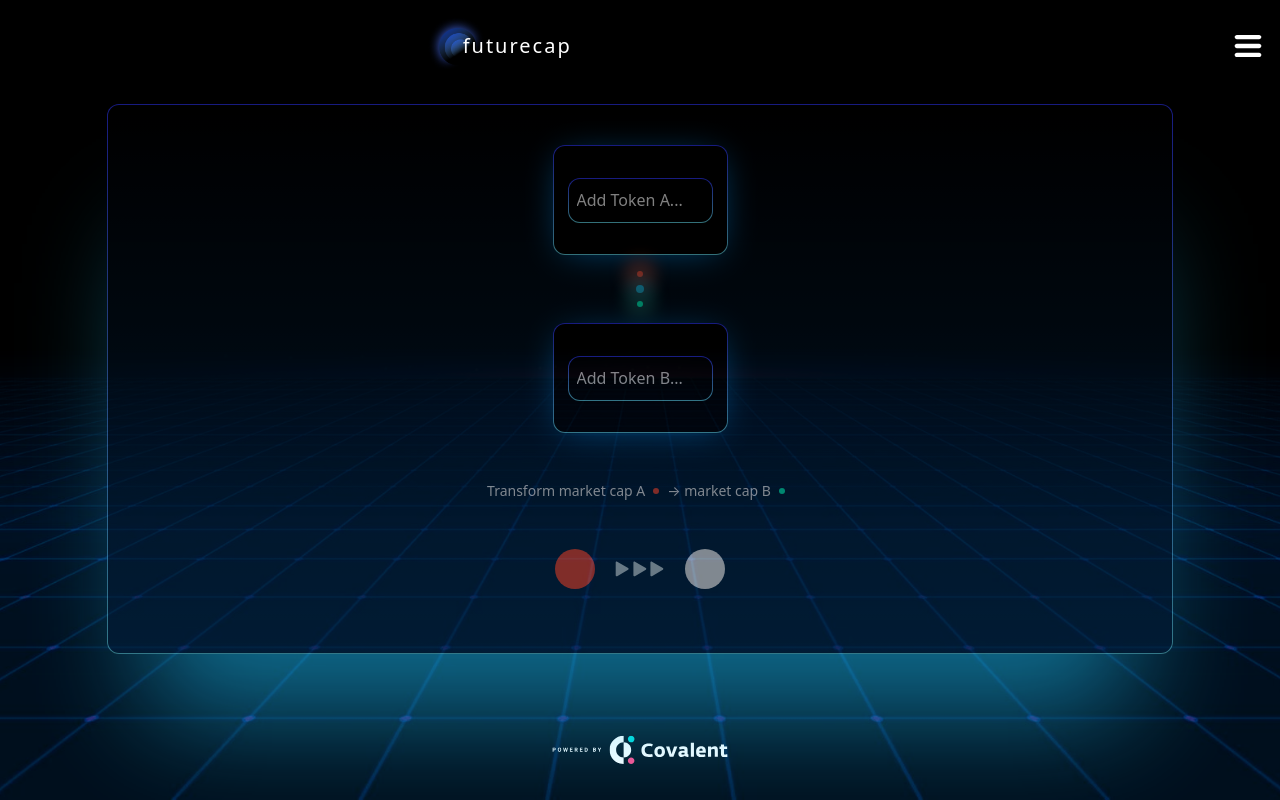
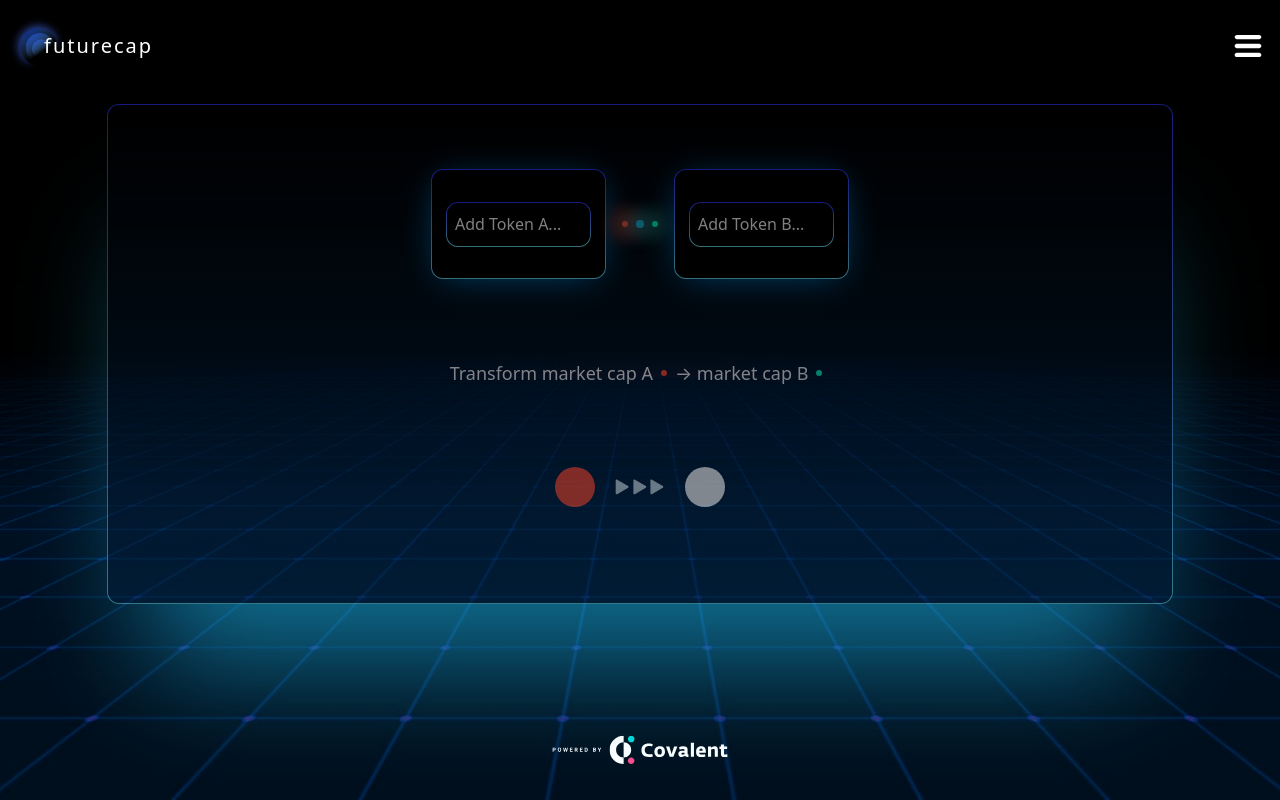
Before and after one commit to dna-projects/market-cap-transform, a Django app: page / in a window 1280 px wide. Run offline with Django 4.2, Linux system fonts and the light colour scheme.

Commit message:
Responsive horizontal styling for sm 640px width.

```diff
--- a/static/css/style.css
+++ b/static/css/style.css
@@ -756,6 +756,10 @@ video {
   flex-direction: column;
 }
 
+.justify-start {
+  justify-content: flex-start;
+}
+
 .justify-center {
   justify-content: center;
 }
@@ -778,6 +782,10 @@ video {
 
 .place-self-end {
   place-self: end;
+}
+
+.self-start {
+  align-self: flex-start;
 }
 
 .self-end {
@@ -889,6 +897,11 @@ video {
   padding-right: 1.25rem;
 }
 
+.px-4 {
+  padding-left: 1rem;
+  padding-right: 1rem;
+}
+
 .pl-2 {
   padding-left: 0.5rem;
 }
@@ -993,3 +1006,74 @@ video {
   --tw-scale-y: 1.02;
   transform: translate(var(--tw-translate-x), var(--tw-translate-y)) rotate(var(--tw-rotate)) skewX(var(--tw-skew-x)) skewY(var(--tw-skew-y)) scaleX(var(--tw-scale-x)) scaleY(var(--tw-scale-y));
 }
+
+@media (min-width: 640px) {
+  .sm\:col-start-1 {
+    grid-column-start: 1;
+  }
+
+  .sm\:my-20 {
+    margin-top: 5rem;
+    margin-bottom: 5rem;
+  }
+
+  .sm\:my-10 {
+    margin-top: 2.5rem;
+    margin-bottom: 2.5rem;
+  }
+
+  .sm\:my-5 {
+    margin-top: 1.25rem;
+    margin-bottom: 1.25rem;
+  }
+
+  .sm\:my-8 {
+    margin-top: 2rem;
+    margin-bottom: 2rem;
+  }
+
+  .sm\:ml-10 {
+    margin-left: 2.5rem;
+  }
+
+  .sm\:ml-5 {
+    margin-left: 1.25rem;
+  }
+
+  .sm\:ml-2 {
+    margin-left: 0.5rem;
+  }
+
+  .sm\:mt-20 {
+    margin-top: 5rem;
+  }
+
+  .sm\:mt-16 {
+    margin-top: 4rem;
+  }
+
+  .sm\:flex {
+    display: flex;
+  }
+
+  .sm\:h-\[400px\] {
+    height: 400px;
+  }
+
+  .sm\:h-\[500px\] {
+    height: 500px;
+  }
+
+  .sm\:flex-row {
+    flex-direction: row;
+  }
+
+  .sm\:self-start {
+    align-self: flex-start;
+  }
+
+  .sm\:text-lg {
+    font-size: 1.125rem;
+    line-height: 1.75rem;
+  }
+}
--- a/templates/base.html
+++ b/templates/base.html
@@ -27,7 +27,7 @@
 
                     <!-- Nav bar start -->
                     <div class="grid grid-cols-3 py-4">
-                        <div class="flex col-start-2 text-white">
+                        <div class="flex col-start-2 text-white sm:col-start-1 sm:ml-2">
                             <img id="logo" src="{% static "images/logo.png" %}" alt="Logo">
                             <p class="flex self-center text-xl tracking-widest -ml-6">futurecap</p>
                         </div>
@@ -38,7 +38,7 @@
                     <!-- Nav bar end -->
 
                     <!-- Center div start -->
-                    <div class="main-content box-shadow-main flex flex-col self-center h-[550px] w-5/6 transition ease-in-out duration-[1200ms] hover:scale-[1.02] mt-3">
+                    <div class="main-content box-shadow-main flex flex-col self-center h-[550px] w-5/6 transition ease-in-out duration-[1200ms] hover:scale-[1.02] mt-3 sm:h-[500px]">
                         {% block content %} {% endblock content %}
                     </div>
                     <!-- Center div end -->
--- a/templates/initial.html
+++ b/templates/initial.html
@@ -3,10 +3,10 @@
 {% block content %}
 {% load static %}
 
-<div id="input" class="flex flex-col w-full mt-10">
+<div id="input" class="flex flex-col w-full mt-10 sm:flex justify-center sm:flex-row sm:mt-16">
     <!-- token A -->
     {% include "components/add-token.html" with default_text="A..." id="token-A" %}
-    <div class="flex flex-col self-center gap-2 py-4">
+    <div class="flex flex-col self-center gap-2 py-4 px-4 sm:flex justify-center sm:flex-row">
         <div class="self-center red-shadow bg-[#FF4B32] w-[6px] h-[6px] rounded-full"></div>
         <div class="self-center blue-shadow bg-[#1BBEF1] w-[8px] h-[8px] rounded-full"></div>
         <div class="self-center green-shadow bg-[#00FFC2] w-[6px] h-[6px] rounded-full"></div>
@@ -18,10 +18,10 @@
 <!-- Initial content -->
 <div id="output" class="flex flex-col self-center">
     <!-- Transform market cap text -->
-    <div id="market-cap-text" class="flex flex-row">
-        <p class="text-white text-sm my-12">Transform market cap A</p>
+    <div id="market-cap-text" class="flex flex-row sm:my-8">
+        <p class="text-white text-sm my-12 sm:text-lg">Transform market cap A</p>
         <div class="self-center bg-[#FF4B32] w-[6px] h-[6px] rounded-full mx-2"></div>
-        <p class="text-white text-sm my-12">→ market cap B</p>
+        <p class="text-white text-sm my-12 sm:text-lg">→ market cap B</p>
         <div class="self-center bg-[#00FFC2] w-[6px] h-[6px] rounded-full mx-2"></div>
     </div>
     <!-- Token A to token B icons -->
```
